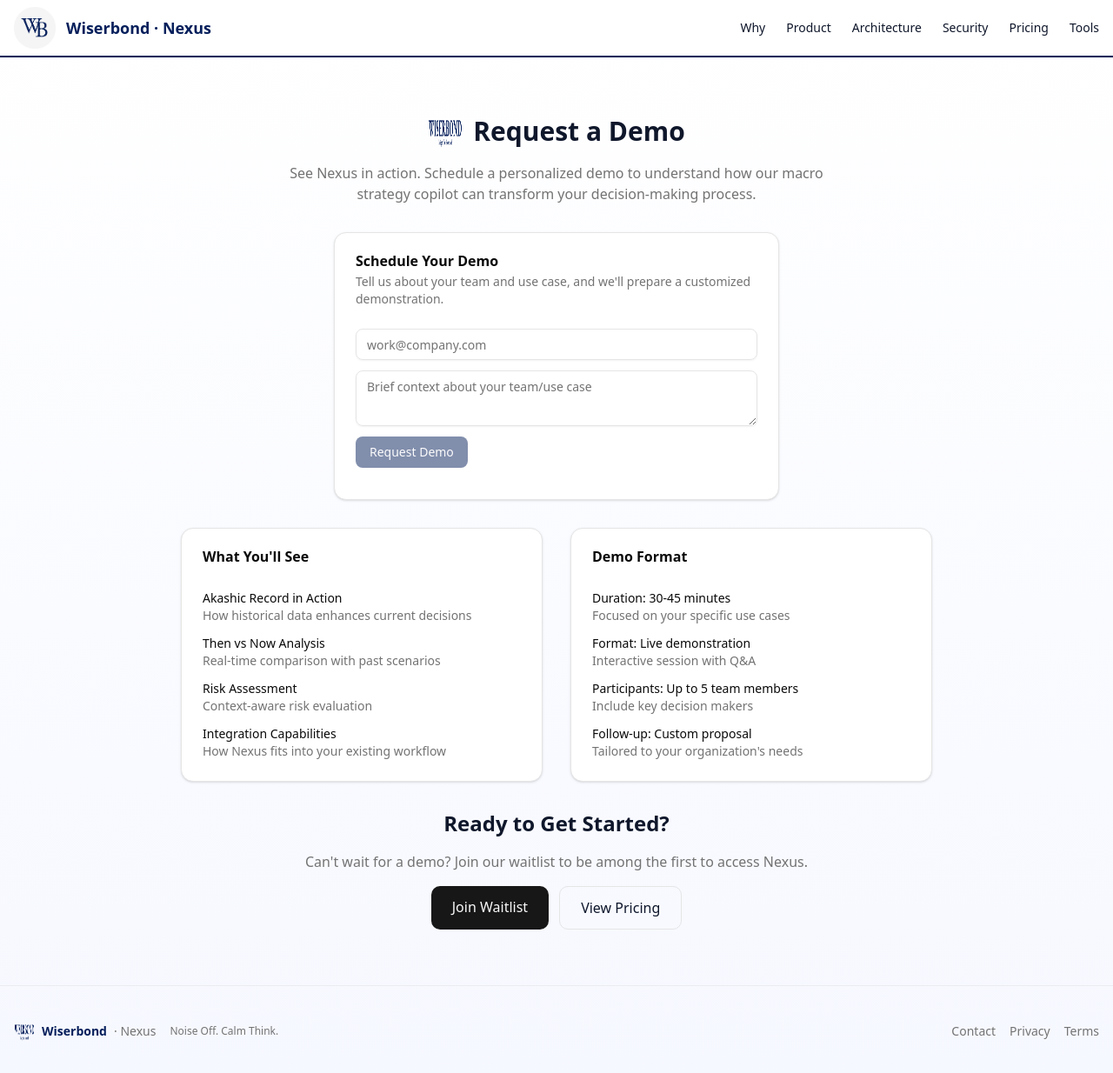
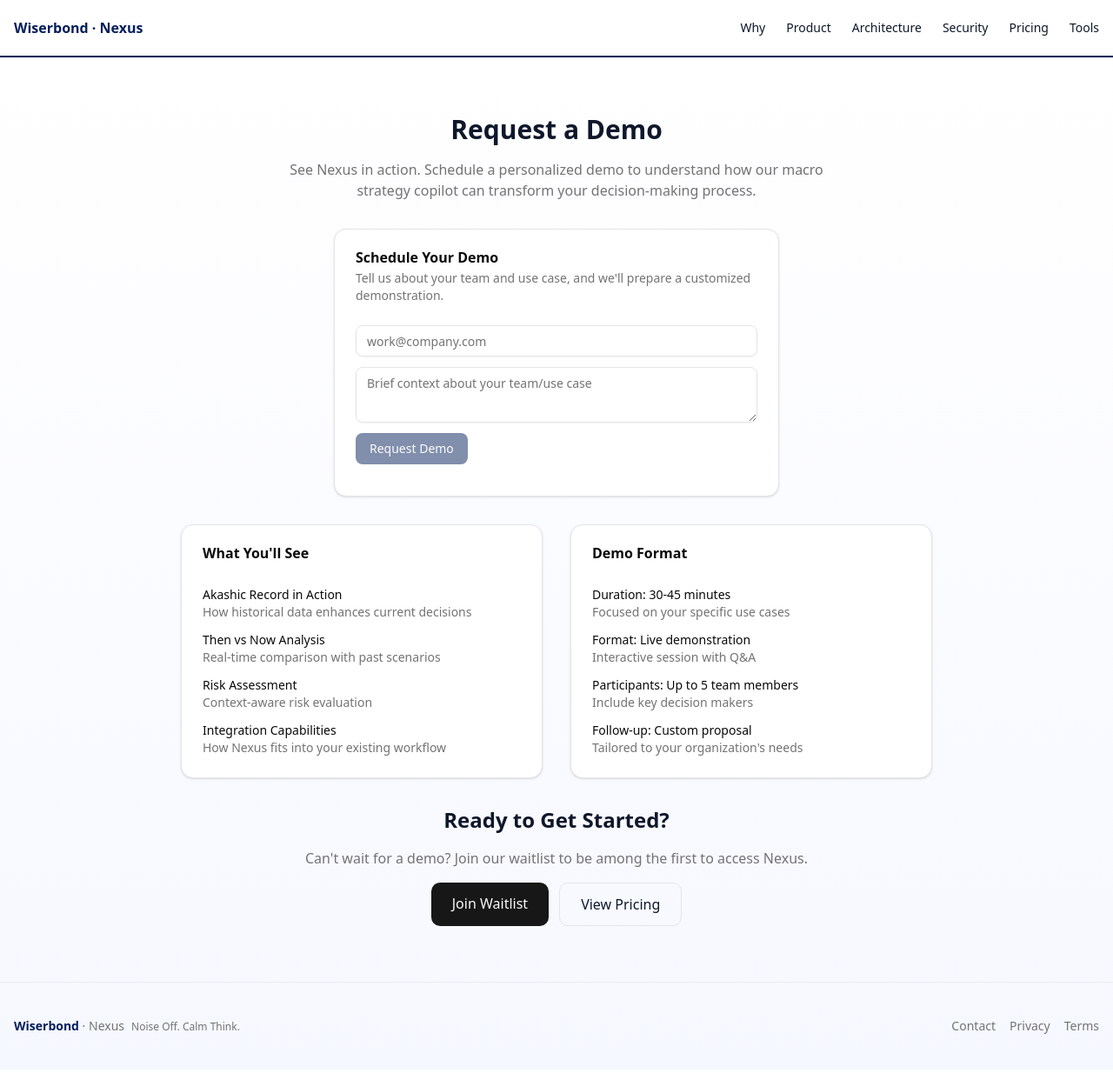
Before and after one commit to hmchoi96/wiserbond-nexus-landing, a Next.js app: page /demo in a window 1280 px wide. Shown: the top 1234 px of the page at 87% size. Built offline with nearby package versions, Linux system fonts and the light colour scheme.

Commit message:
feat: Remove all logos from pages and delete logo files

```diff
--- a/src/app/demo/page.tsx
+++ b/src/app/demo/page.tsx
@@ -2,7 +2,6 @@ import Nav from "@/components/site/Nav";
 import Footer from "@/components/site/Footer";
 import { DemoForm } from "@/components/site/CTAForms";
 import { Card, CardContent, CardDescription, CardHeader, CardTitle } from "@/components/ui/card";
-import Image from "next/image";
 
 export default function Demo(){
   return (
@@ -10,16 +9,7 @@ export default function Demo(){
       <Nav />
       <main className="max-w-4xl mx-auto px-4 py-16 space-y-8">
         <div className="text-center space-y-4">
-          <div className="flex items-center justify-center gap-3 mb-4">
-            <Image
-              src="/wiserbond logoo.png"
-              alt="Wiserbond Logo"
-              width={40}
-              height={40}
-              className="w-10 h-10"
-            />
-            <h1 className="text-3xl font-semibold">Request a Demo</h1>
-          </div>
+          <h1 className="text-3xl font-semibold">Request a Demo</h1>
           <p className="text-muted-foreground max-w-2xl mx-auto">
             See Nexus in action. Schedule a personalized demo to understand how our macro strategy
             copilot can transform your decision-making process.
--- a/src/app/waitlist/page.tsx
+++ b/src/app/waitlist/page.tsx
@@ -2,7 +2,6 @@ import Nav from "@/components/site/Nav";
 import Footer from "@/components/site/Footer";
 import { WaitlistForm } from "@/components/site/CTAForms";
 import { Card, CardContent, CardDescription, CardHeader, CardTitle } from "@/components/ui/card";
-import Image from "next/image";
 
 export default function Waitlist(){
   return (
@@ -10,16 +9,7 @@ export default function Waitlist(){
       <Nav />
       <main className="max-w-4xl mx-auto px-4 py-16 space-y-8">
         <div className="text-center space-y-4">
-          <div className="flex items-center justify-center gap-3 mb-4">
-            <Image
-              src="/wiserbond logoo.png"
-              alt="Wiserbond Logo"
-              width={40}
-              height={40}
-              className="w-10 h-10"
-            />
-            <h1 className="text-3xl font-semibold">Join Waitlist</h1>
-          </div>
+          <h1 className="text-3xl font-semibold">Join Waitlist</h1>
           <p className="text-muted-foreground max-w-2xl mx-auto">
             Be among the first to experience Nexus. Get early access to our macro strategy copilot
             and help shape the future of strategic decision-making.
--- a/src/components/landing/NexusHero.tsx
+++ b/src/components/landing/NexusHero.tsx
@@ -2,7 +2,6 @@
 import { Button } from "@/components/ui/button";
 import { motion } from "framer-motion";
 import Link from "next/link";
-import Image from "next/image";
 
 export default function NexusHero(){
   return (
@@ -45,16 +44,7 @@ export default function NexusHero(){
         </div>
         <div className="lg:col-span-5">
           <div className="rounded-xl p-6 bg-white border border-black/5 shadow-sm">
-            <div className="flex items-center gap-2 mb-2">
-              <Image
-                src="/wiserbond logoo.png"
-                alt="Wiserbond Logo"
-                width={20}
-                height={20}
-                className="w-5 h-5"
-              />
-              <span className="text-sm font-medium">&ldquo;Then vs Now&rdquo; Demo Card</span>
-            </div>
+            <div className="text-sm font-medium mb-2">&ldquo;Then vs Now&rdquo; Demo Card</div>
             <p className="text-xs text-muted-foreground mb-4">
               Similar case search, difference comparison, risk summary
             </p>
--- a/src/components/site/Footer.tsx
+++ b/src/components/site/Footer.tsx
@@ -1,17 +1,8 @@
-import Image from "next/image";
-
 export default function Footer(){
   return (
     <footer className="py-10 border-t border-black/5">
       <div className="max-w-7xl mx-auto px-4 text-sm text-muted-foreground flex flex-col md:flex-row md:items-center md:justify-between gap-3">
-        <div className="flex items-center gap-2">
-          <Image
-            src="/wiserbond logoo.png"
-            alt="Wiserbond Logo"
-            width={24}
-            height={24}
-            className="w-6 h-6"
-          />
+        <div>
           <span className="font-semibold" style={{ color: "var(--brand)" }}>Wiserbond</span> · Nexus
           <span className="ml-2 text-xs">Noise Off. Calm Think.</span>
         </div>
--- a/src/components/site/Nav.tsx
+++ b/src/components/site/Nav.tsx
@@ -1,6 +1,5 @@
 "use client";
 import Link from "next/link";
-import Image from "next/image";
 import { motion, useScroll } from "framer-motion";
 import { nav } from "@/lib/config/site";
 
@@ -10,17 +9,8 @@ export default function Nav() {
   return (
     <nav className="sticky top-0 z-50 bg-white/80 backdrop-blur border-b border-black/5">
       <div className="max-w-7xl mx-auto h-16 px-4 flex items-center justify-between">
-        <Link href="/" className="flex items-center gap-3">
-          <Image
-            src="/Submark logo.png"
-            alt="Wiserbond Logo"
-            width={48}
-            height={48}
-            className="w-12 h-12"
-          />
-          <span className="font-semibold text-lg" style={{ color: "var(--brand)" }}>
-            Wiserbond · Nexus
-          </span>
+        <Link href="/" className="font-semibold" style={{ color: "var(--brand)" }}>
+          Wiserbond · Nexus
         </Link>
         <div className="hidden md:flex items-center gap-6 text-sm">
           {nav.map(n => (
```
